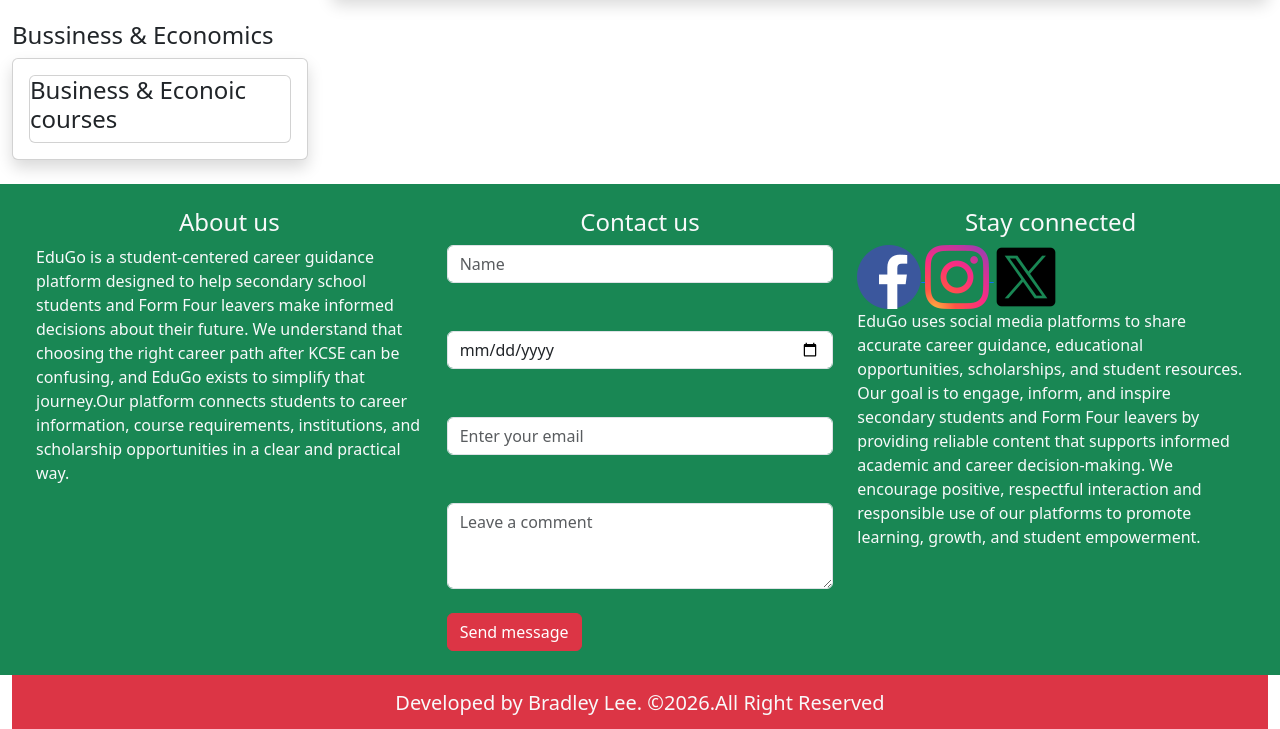
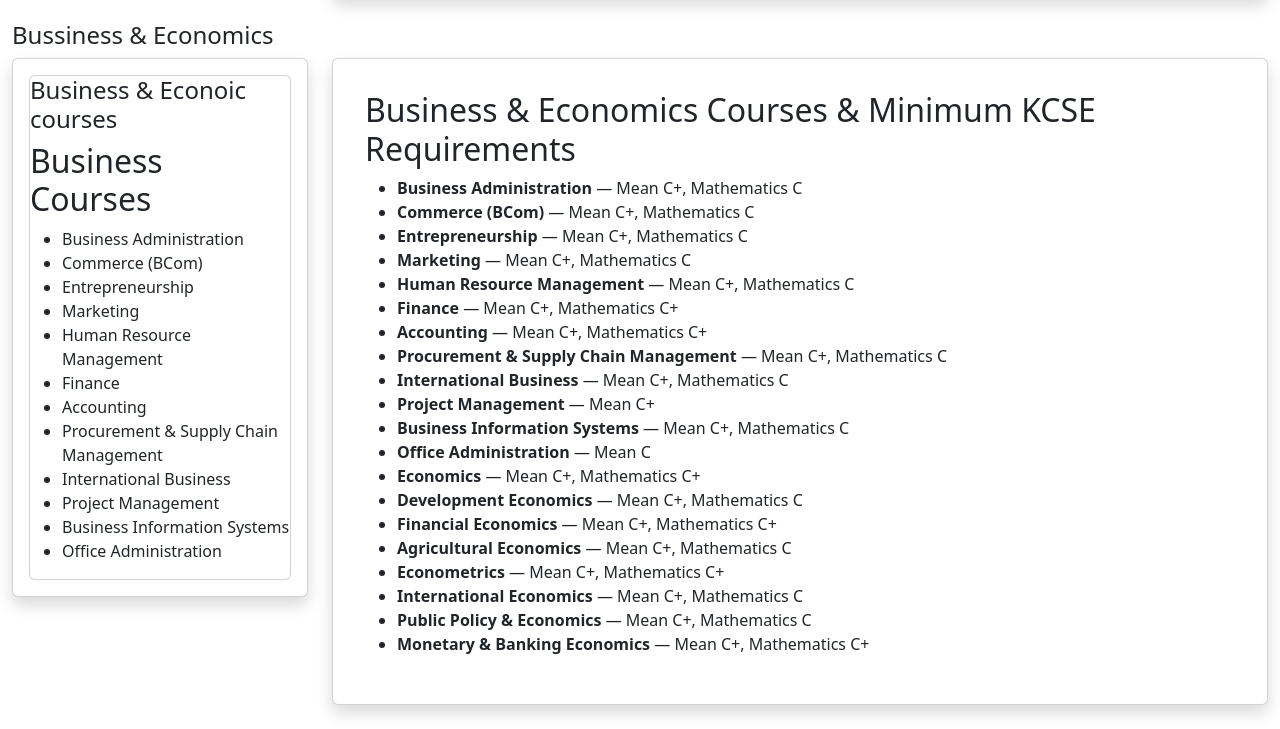
Before and after one commit to Bradleysichambo/Bradley_Edu-Go, a plain HTML site: page course.html in a window 1280 px wide. Shown: the part 2151-2880 px from the top of the page. Drawn offline with Linux system fonts and the light colour scheme.

Commit message:
course.html edited

```diff
--- a/course.html
+++ b/course.html
@@ -242,10 +242,60 @@
                 <div class="card shadow p-3">
                     <div class="card body">
                         <h4>Business & Econoic courses</h4>
+                <h2>Business Courses</h2>
+                    <ul>
+                        <li>Business Administration</li>
+                        <li>Commerce (BCom)</li>
+                        <li>Entrepreneurship</li>
+                        <li>Marketing</li>
+                        <li>Human Resource Management</li>
+                        <li>Finance</li>
+                        <li>Accounting</li>
+                        <li>Procurement & Supply Chain Management</li>
+                        <li>International Business</li>
+                        <li>Project Management</li>
+                        <li>Business Information Systems</li>
+                        <li>Office Administration</li>
+                    </ul>
+                    </div>
+                </div>
+            </div>
+
+            <div class="col-lg-9 text-light">
+                <div class="card shadow p-3">
+                    <div class="card-body">
+
+                    <h2>Business & Economics Courses & Minimum KCSE Requirements</h2>
+                <ul>
+                    <li><strong>Business Administration</strong> — Mean C+, Mathematics C</li>
+                    <li><strong>Commerce (BCom)</strong> — Mean C+, Mathematics C</li>
+                    <li><strong>Entrepreneurship</strong> — Mean C+, Mathematics C</li>
+                    <li><strong>Marketing</strong> — Mean C+, Mathematics C</li>
+                    <li><strong>Human Resource Management</strong> — Mean C+, Mathematics C</li>
+                    <li><strong>Finance</strong> — Mean C+, Mathematics C+</li>
+                    <li><strong>Accounting</strong> — Mean C+, Mathematics C+</li>
+                    <li><strong>Procurement & Supply Chain Management</strong> — Mean C+, Mathematics C</li>
+                    <li><strong>International Business</strong> — Mean C+, Mathematics C</li>
+                    <li><strong>Project Management</strong> — Mean C+</li>
+                    <li><strong>Business Information Systems</strong> — Mean C+, Mathematics C</li>
+                    <li><strong>Office Administration</strong> — Mean C</li>
+                    <li><strong>Economics</strong> — Mean C+, Mathematics C+</li>
+                    <li><strong>Development Economics</strong> — Mean C+, Mathematics C</li>
+                    <li><strong>Financial Economics</strong> — Mean C+, Mathematics C+</li>
+                    <li><strong>Agricultural Economics</strong> — Mean C+, Mathematics C</li>
+                    <li><strong>Econometrics</strong> — Mean C+, Mathematics C+</li>
+                    <li><strong>International Economics</strong> — Mean C+, Mathematics C</li>
+                    <li><strong>Public Policy & Economics</strong> — Mean C+, Mathematics C</li>
+                    <li><strong>Monetary & Banking Economics</strong> — Mean C+, Mathematics C+</li>
+                </ul>
+
+
 
                     </div>
 
                 </div>
+
+
             </div>
 
         </section>
```
